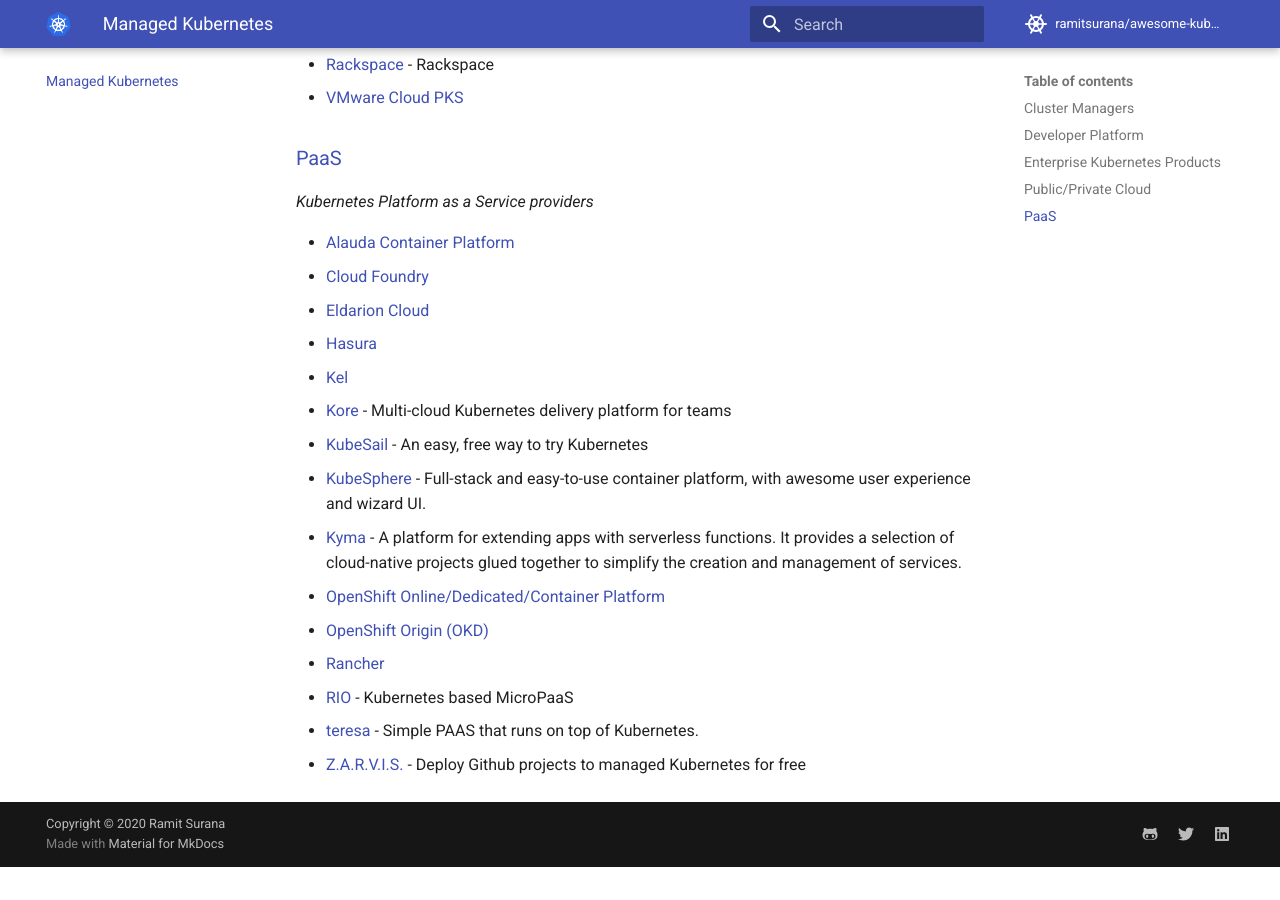
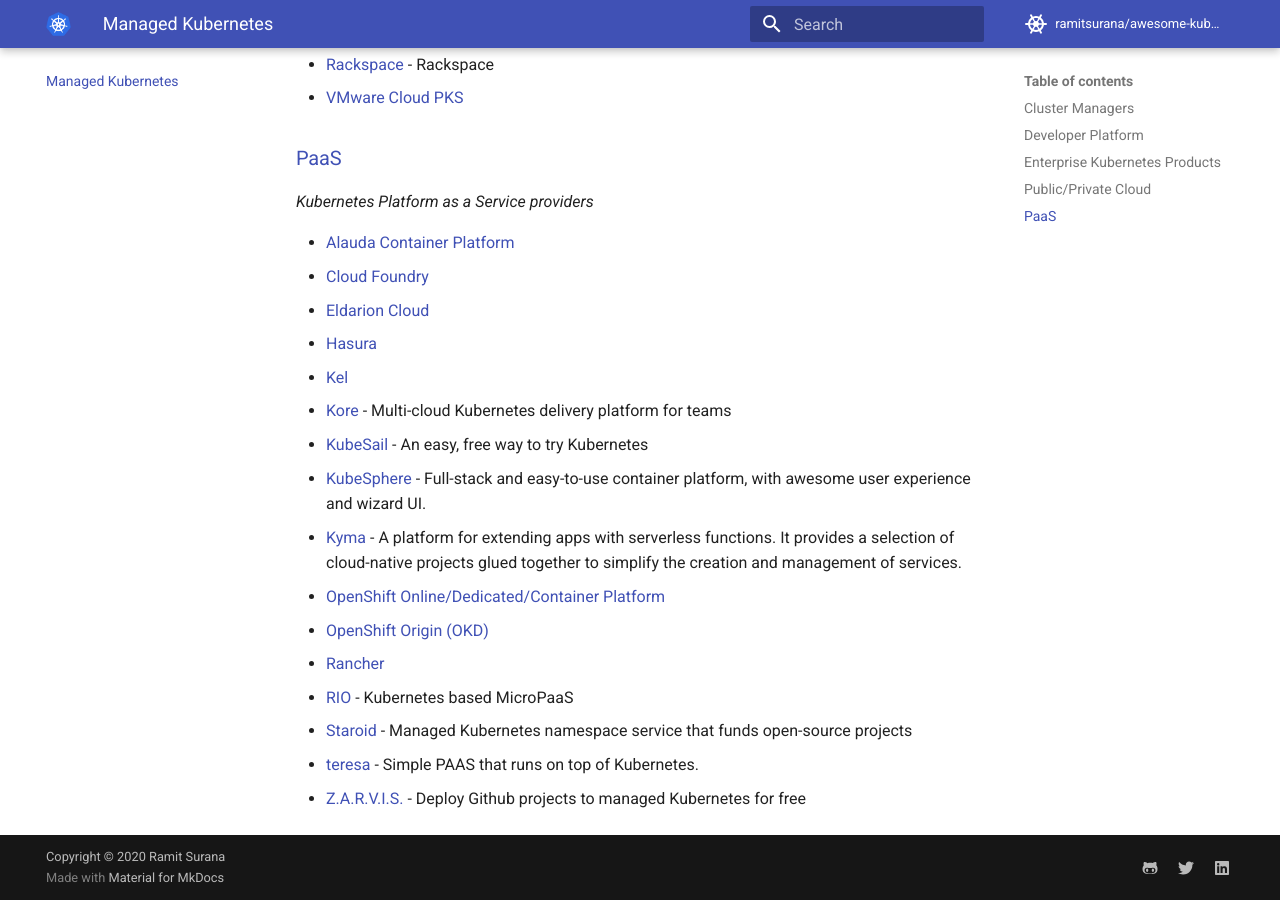
Before and after one commit to ramitsurana/awesome-kubernetes, an MkDocs documentation site: the page built from docs/managed-kubernetes/managed-kubernetes.md, in a window 1280 px wide and 900 px high, scrolled down 2070 px. Built offline with MkDocs 1.6.1 and Material for MkDocs 9.7.7, drawn with Linux system fonts in a browser that asks for light colours; comment, search, counter and statistics services are not loaded; before the commit the page ends 2937 px from its top, so only the background shows below that.

Commit message:
Add staroid.com to PaaS section of managed kubernetes (#627)

```diff
--- a/docs/managed-kubernetes/managed-kubernetes.md
+++ b/docs/managed-kubernetes/managed-kubernetes.md
@@ -79,5 +79,6 @@ Managed Kubernetes
   - [OpenShift Origin (OKD)](http://www.okd.io)
   - [Rancher](http://rancher.com/running-kubernetes-aws-rancher/)
   - [RIO](https://rio.io/) - Kubernetes based MicroPaaS
+  - [Staroid](https://staroid.com) - Managed Kubernetes namespace service that funds open-source projects
   - [teresa](https://github.com/luizalabs/teresa) - Simple PAAS that runs on top of Kubernetes.
   - [Z.A.R.V.I.S.](https://zarvis.ai) - Deploy Github projects to managed Kubernetes for free
```
